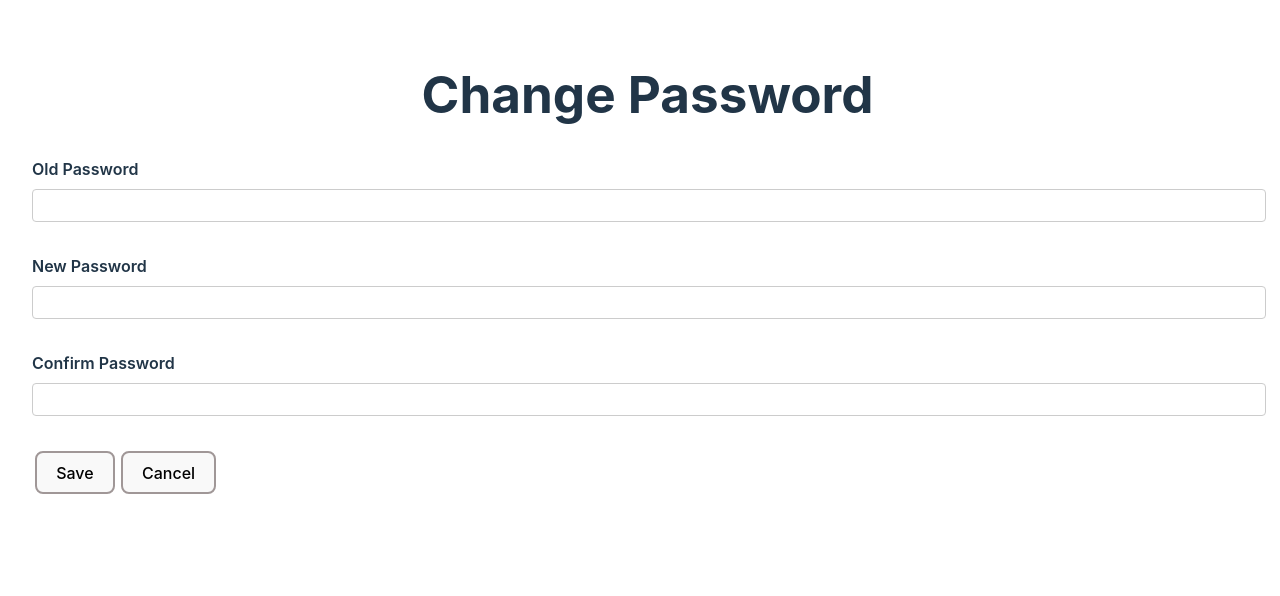
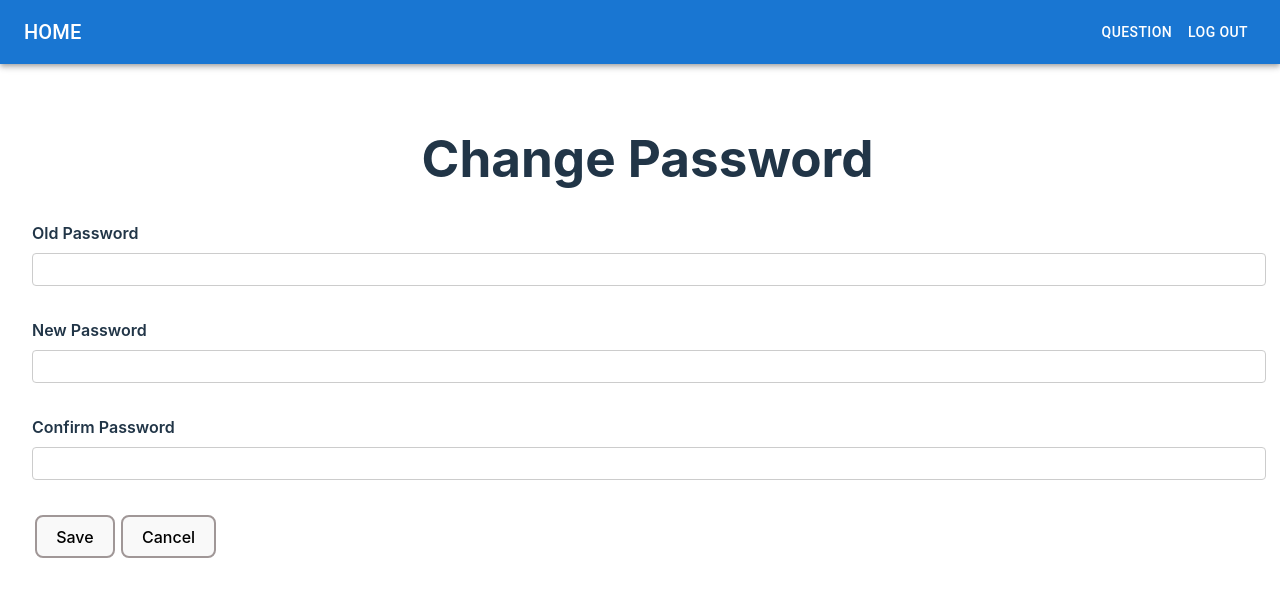
Before and after one commit to randallnhr/ay2324s1-course-assessment-g37, a React (Vite) app in the folder microservices/front-end/: page /change-password in a window 1280 px wide. Shown: the top 596 px of the page. Built offline with nearby package versions, Linux system fonts and the light colour scheme; no server answers.

Commit message:
Change signout -> logout, component bar

```diff
--- a/microservices/front-end/src/components/ChangeDisplayName.tsx
+++ b/microservices/front-end/src/components/ChangeDisplayName.tsx
@@ -3,6 +3,10 @@ import axios from "axios";
 import { useNavigate } from "react-router-dom";
 import styles from "./ChangeDisplayName.module.css";
 import { User } from "./types";
+import { AppBar } from "@mui/material";
+import Toolbar from "@mui/material/Toolbar";
+import Typography from "@mui/material/Typography";
+import Button from "@mui/material/Button";
 
 // Similarly, should only allow change of display name if passes authentication
 const ChangeDisplayName: React.FC = () => {
@@ -52,12 +56,47 @@ const ChangeDisplayName: React.FC = () => {
     }
   };
 
+  const handleQuestion = () => {
+    setDisplayName("");
+    navigate("/question-bank");
+  };
+
+  const handleSignout = () => {
+    axios
+      .delete("/api/auth/log-out")
+      .then((response) => {
+        if (response.status === 200) {
+          navigate("/login");
+        }
+      })
+      .catch((error) => {
+        console.error("Error during sign out:", error);
+        alert("Failed to sign out, please try again!");
+      });
+  };
+
   const handleCancel = () => {
     setDisplayName("");
     navigate("/profile");
   };
 
   return (
+    <div>
+      <div>
+        <AppBar position="static">
+          <Toolbar>
+            <Typography variant="h6" style={{ flexGrow: 1 }}>
+              HOME
+            </Typography>
+            <Button color="inherit" onClick={handleQuestion}>
+              Question
+            </Button>
+            <Button color="inherit" onClick={handleSignout}>
+              Log Out
+            </Button>
+          </Toolbar>
+        </AppBar>
+      </div>
       <div className={styles.change_display_name_container}>
         <h1>Change Display Name</h1>
 
@@ -84,6 +123,7 @@ const ChangeDisplayName: React.FC = () => {
           Cancel
         </button>
       </div>
+    </div>
   );
 };
 
--- a/microservices/front-end/src/components/ChangePasswordPage.tsx
+++ b/microservices/front-end/src/components/ChangePasswordPage.tsx
@@ -3,6 +3,10 @@ import axios from "axios";
 import { useNavigate } from "react-router-dom";
 import styles from "./ChangePasswordPage.module.css";
 import { User } from "./types";
+import { AppBar } from "@mui/material";
+import Toolbar from "@mui/material/Toolbar";
+import Typography from "@mui/material/Typography";
+import Button from "@mui/material/Button";
 
 // Should only allow change of password if old password matches!
 const ChangePasswordPage: React.FC = () => {
@@ -55,6 +59,26 @@ const ChangePasswordPage: React.FC = () => {
     }
   };
 
+  const handleQuestion = () => {
+    setNewPassword("");
+    setConfirmPassword("");
+    navigate("/question-bank");
+  };
+
+  const handleSignout = () => {
+    axios
+      .delete("/api/auth/log-out")
+      .then((response) => {
+        if (response.status === 200) {
+          navigate("/login");
+        }
+      })
+      .catch((error) => {
+        console.error("Error during sign out:", error);
+        alert("Failed to sign out, please try again!");
+      });
+  };
+
   const handleCancel = () => {
     setNewPassword("");
     setConfirmPassword("");
@@ -62,6 +86,22 @@ const ChangePasswordPage: React.FC = () => {
   };
 
   return (
+    <div>
+      <div>
+        <AppBar position="static">
+          <Toolbar>
+            <Typography variant="h6" style={{ flexGrow: 1 }}>
+              HOME
+            </Typography>
+            <Button color="inherit" onClick={handleQuestion}>
+              Question
+            </Button>
+            <Button color="inherit" onClick={handleSignout}>
+              Log Out
+            </Button>
+          </Toolbar>
+        </AppBar>
+      </div>
       <div className={styles.login_container}>
         <h1>Change Password</h1>
 
@@ -109,6 +149,7 @@ const ChangePasswordPage: React.FC = () => {
           Cancel
         </button>
       </div>
+    </div>
   );
 };
 
--- a/microservices/front-end/src/components/MainQuestionBank.tsx
+++ b/microservices/front-end/src/components/MainQuestionBank.tsx
@@ -181,7 +181,7 @@ const QuestionBank: React.FC = () => {
               Profile
             </Button>
             <Button color="inherit" onClick={handleSignout}>
-              Sign Out
+              Log Out
             </Button>
           </Toolbar>
         </AppBar>
@@ -197,7 +197,7 @@ const QuestionBank: React.FC = () => {
           </h2>
         </div>
       ) : (
-        <table>
+        <table className={styles.table_container}>
           <thead>
             <tr>
               <th className={styles.table_header}>Title</th>
--- a/microservices/front-end/src/components/ProfilePage.tsx
+++ b/microservices/front-end/src/components/ProfilePage.tsx
@@ -86,7 +86,7 @@ const ProfilePage: React.FC = () => {
               Question
             </Button>
             <Button color="inherit" onClick={handleSignout}>
-              Sign Out
+              Log Out
             </Button>
           </Toolbar>
         </AppBar>
--- a/microservices/front-end/src/components/QuestionBank.module.css
+++ b/microservices/front-end/src/components/QuestionBank.module.css
@@ -41,6 +41,11 @@ button:focus-visible {
 /* Align text center for category, and complexity */
 .center_align_cell {
   text-align: center;
+}
+
+.table_container {
+  margin-left: auto;
+  margin-right: auto;
 }
 
 .table_header {
```
Lines whose indentation alone changed are shown as unchanged.
